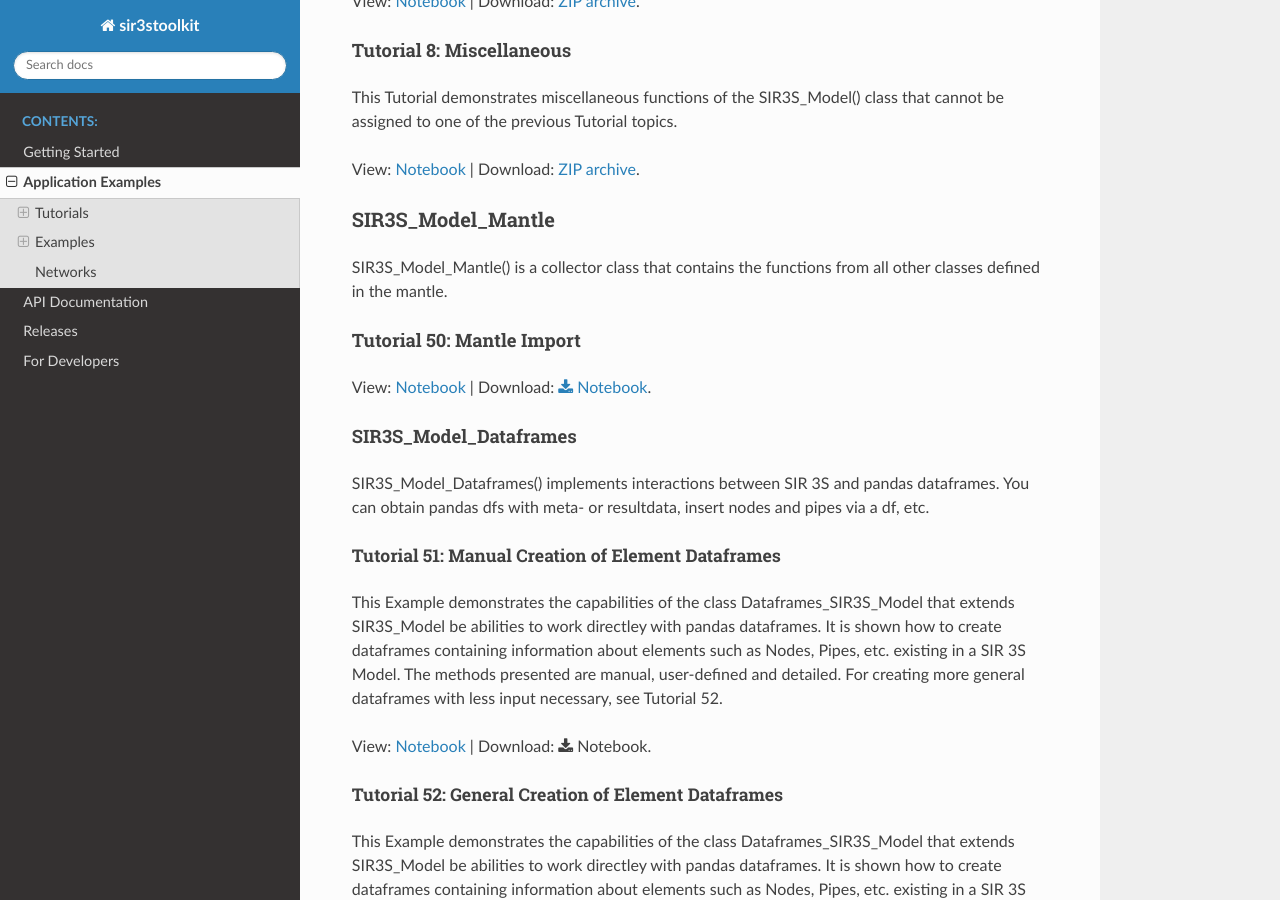
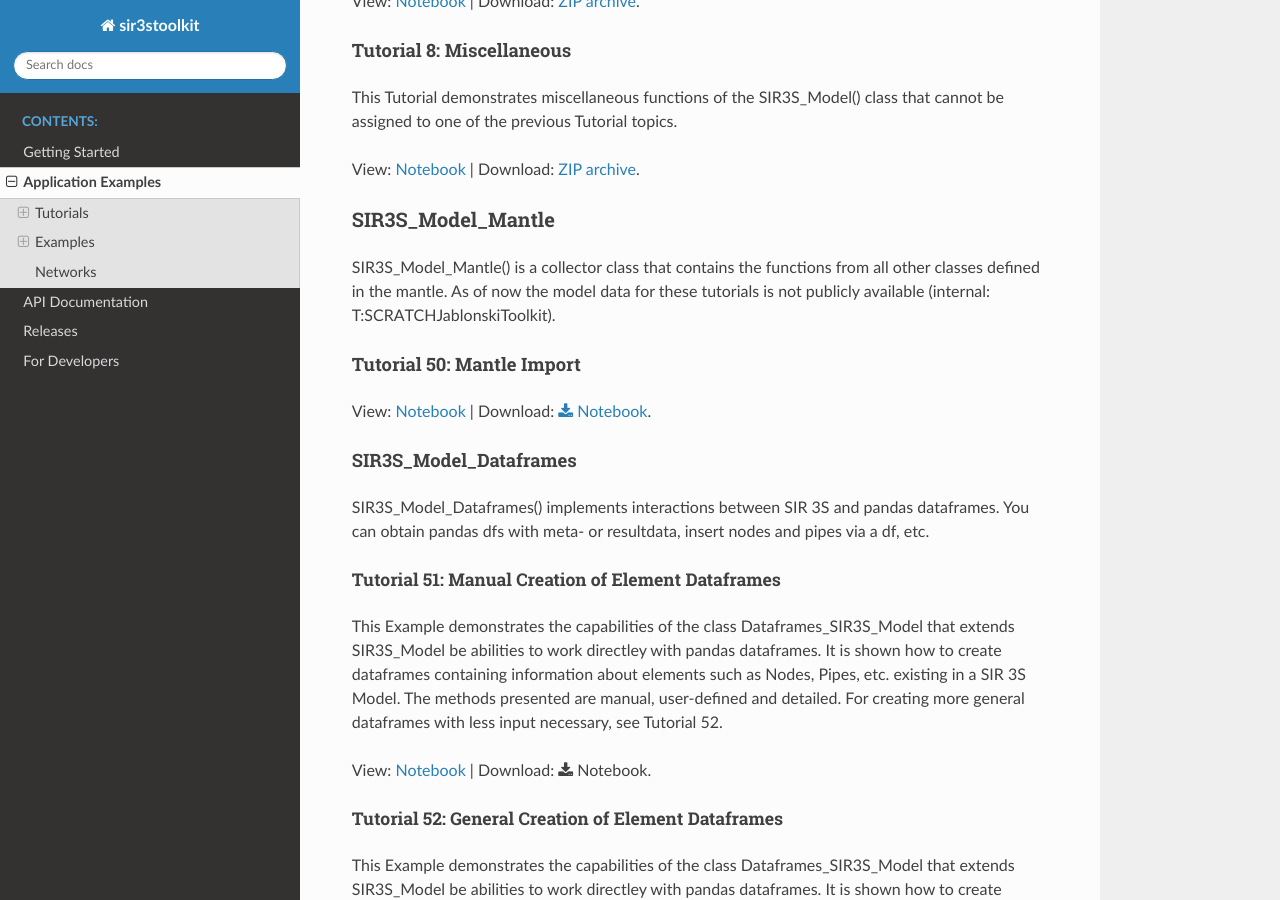
Before and after one commit to 3SConsult/sir3stoolkit, a Sphinx documentation site: the page built from docs/source/examples.rst, in a window 1280 px wide and 900 px high, scrolled down 2177 px. Built offline with Sphinx 7.4.7 and the Read the Docs theme 3.1.0, drawn with Linux system fonts in a browser that asks for light colours; pages that are not in the unit, such as notebooks, are missing from menus.

Commit message:
Documentation: tutorial data notice

```diff
--- a/docs/source/examples.rst
+++ b/docs/source/examples.rst
@@ -122,7 +122,7 @@ View: `Notebook <tutorials/SIR3S_Model/Tutorial008_Assets/ToolkitTutorial008.htm
 SIR3S_Model_Mantle
 ~~~~~~~~~~~~~~~~~~
 
-SIR3S_Model_Mantle() is a collector class that contains the functions from all other classes defined in the mantle.
+SIR3S_Model_Mantle() is a collector class that contains the functions from all other classes defined in the mantle. As of now the model data for these tutorials is not publicly available (internal: T:\SCRATCH\Jablonski\Toolkit).
 
 .. _Ttu50-59:
 
```
